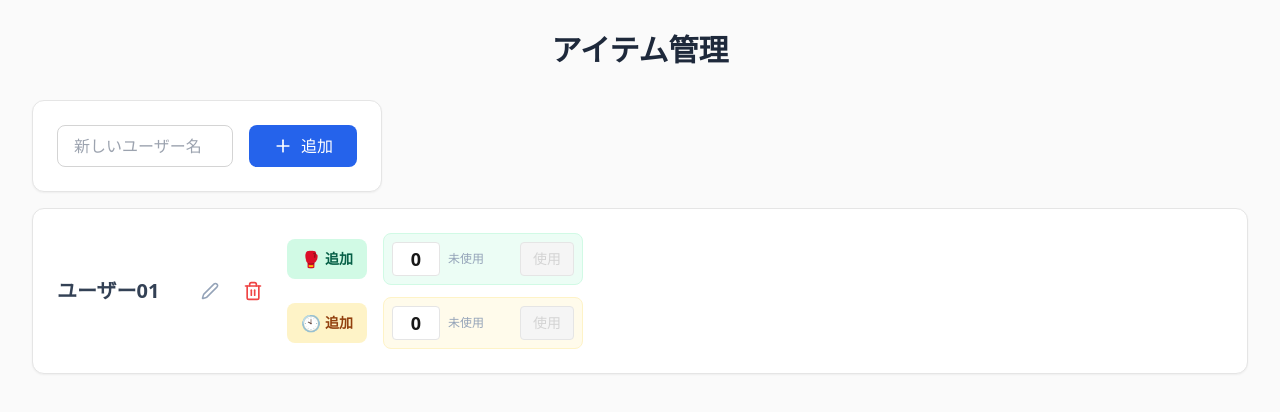
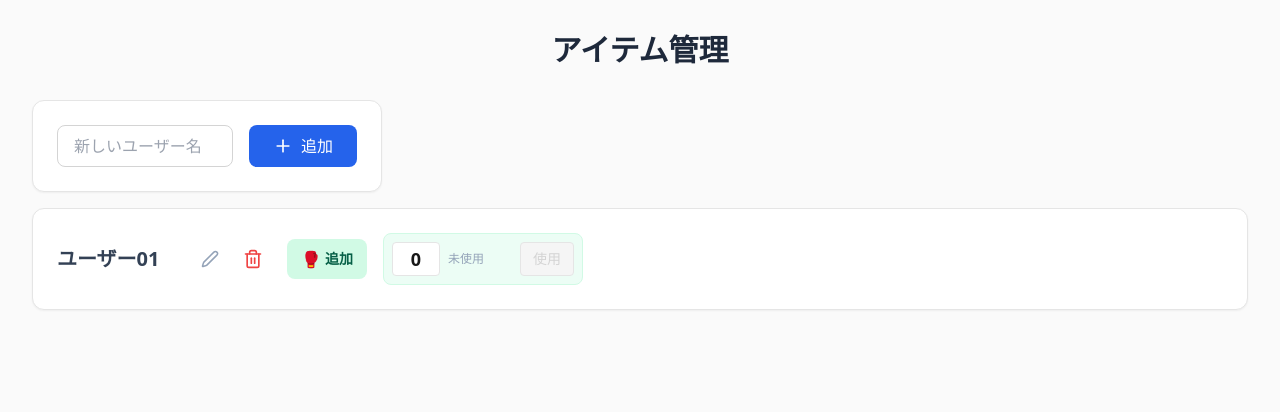
Before and after one commit to yo-hide/ItemMgtTool, a Next.js app: page / in a window 1280 px wide. Both pictures are taken after a click on the button "追加". Shown: the top 412 px of the page. Built offline with nearby package versions, Linux system fonts and the light colour scheme.

Commit message:
Remove Time item management features

```diff
--- a/src/app/page.tsx
+++ b/src/app/page.tsx
@@ -211,7 +211,7 @@ export default function Home() {
 
               {/* Right Side: Items Management (Glove top, Time bottom) */}
               <div className="flex flex-col gap-3 w-full md:w-auto">
-                {['Glove', 'Time'].map((type) => {
+                {['Glove'].map((type) => {
                   const itemType = type as ItemType;
                   const itemsOfType = user.items.filter(i => i.type === itemType).sort((a, b) => a.acquiredAt - b.acquiredAt);
                   const availableItems = itemsOfType.filter(i => i.expiresAt > Date.now());
@@ -228,7 +228,7 @@ export default function Home() {
                           : 'bg-amber-100 text-amber-800 hover:bg-amber-200'
                           }`}
                       >
-                        {itemType === 'Glove' ? <span className="text-base">🥊</span> : <span className="text-base">🕙</span>}
+                        <span className="text-base">🥊</span>
                         追加
                       </button>
 
--- a/src/types.ts
+++ b/src/types.ts
@@ -1,4 +1,4 @@
-export type ItemType = 'Glove' | 'Time';
+export type ItemType = 'Glove';
 
 export interface Item {
   id: string;
```
Also changed, not shown: 1 other file (tests, documents, lock files or other folders).
